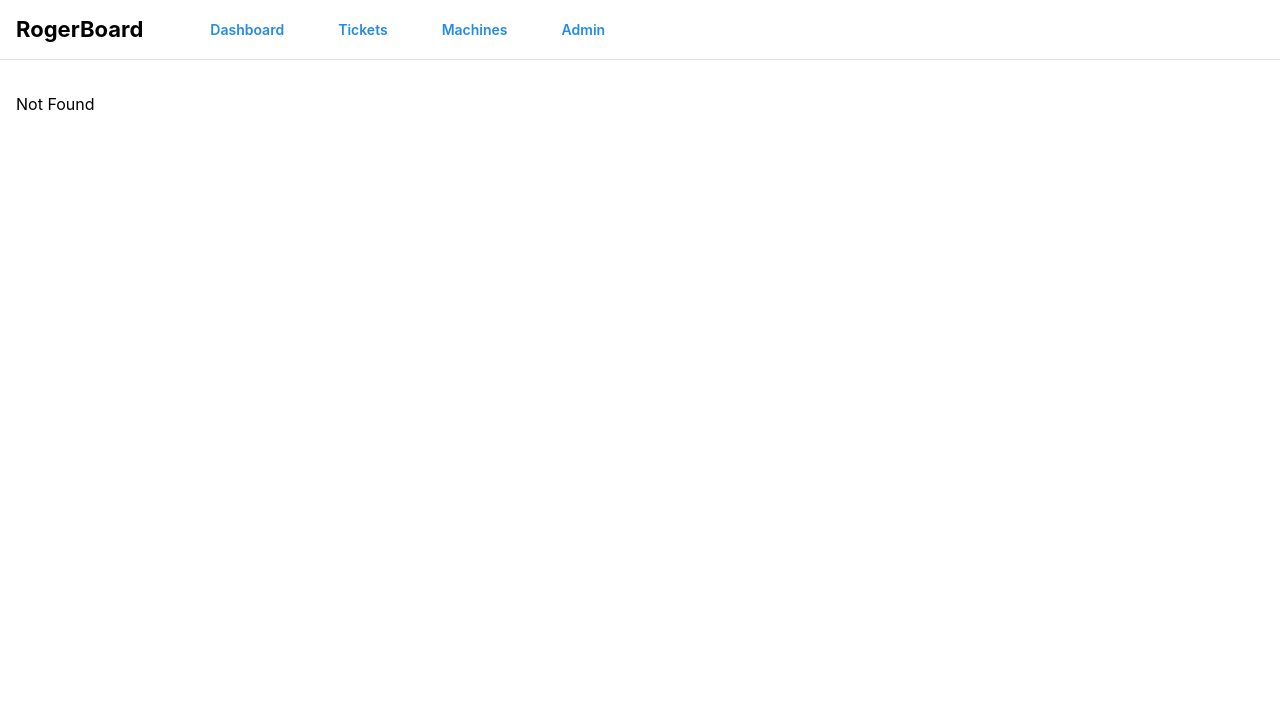
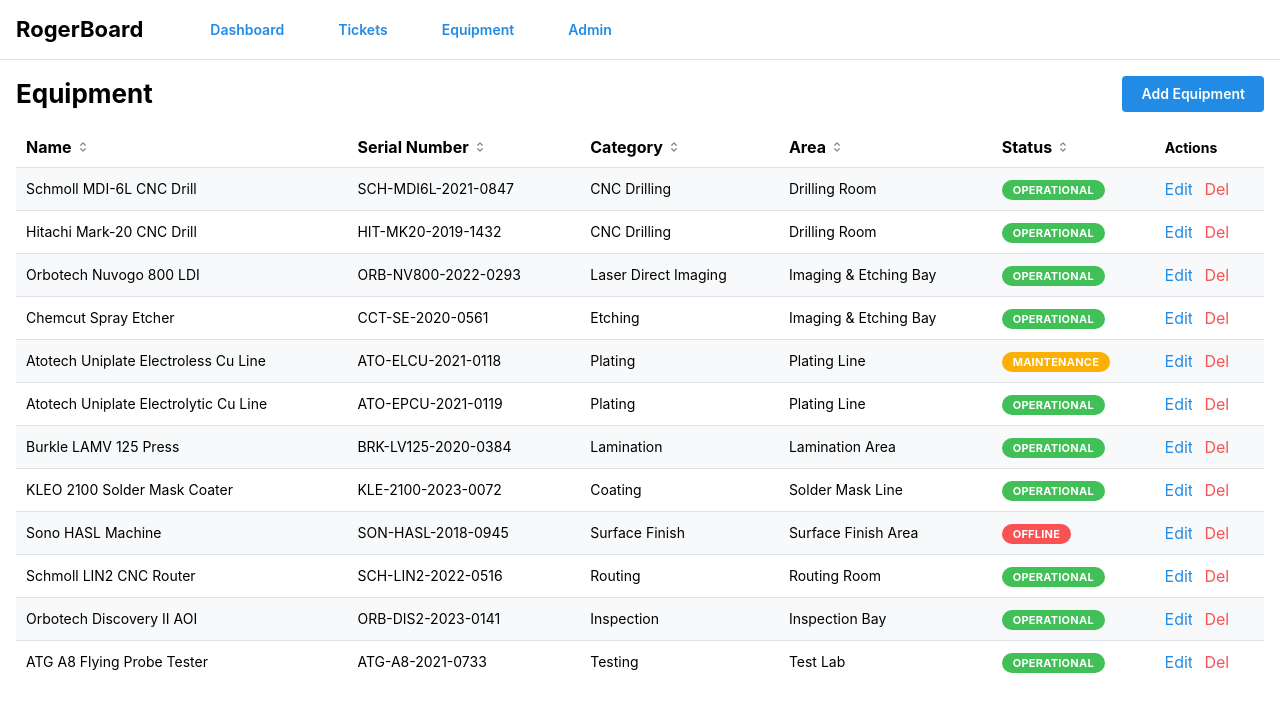
Before and after one commit to pushkatel/v2rogerBoard, a React (Vite) app: page /equipment in a window 1280 px wide. Before the commit this address had no page. Shown: the top 712 px of the page. Built offline with nearby package versions, Linux system fonts and the light colour scheme.

Commit message:
refactor: rename machine to equipment across codebase

```diff
--- a/src/components/pages/dashboard/Dashboard.tsx
+++ b/src/components/pages/dashboard/Dashboard.tsx
@@ -3,13 +3,13 @@
 import { useAppContext } from "@/data/AppContext";
 
 export const Dashboard = () => {
-  const { tickets, machines, employees } = useAppContext();
+  const { tickets, equipment, employees } = useAppContext();
 
   const openTickets = tickets.filter((t) => t.status === "open").length;
   const inProgressTickets = tickets.filter((t) => t.status === "in-progress").length;
-  const operational = machines.filter((m) => m.status === "operational").length;
-  const maintenance = machines.filter((m) => m.status === "maintenance").length;
-  const offline = machines.filter((m) => m.status === "offline").length;
+  const operational = equipment.filter((e) => e.status === "operational").length;
+  const maintenance = equipment.filter((e) => e.status === "maintenance").length;
+  const offline = equipment.filter((e) => e.status === "offline").length;
 
   return (
     <Stack>
@@ -27,7 +27,7 @@
           </Group>
         </Card>
         <Card shadow="sm" padding="lg" radius="md" withBorder>
-          <Title order={3}>Machines</Title>
+          <Title order={3}>Equipment</Title>
           <Group mt="sm" gap="xl">
             <Text>
               <Text span fw={700} c="green">{operational}</Text> operational
--- a/src/components/pages/machines/Machines.tsx
+++ b/src/components/pages/equipment/Equipment.tsx
@@ -16,30 +16,30 @@
 import type { Column } from "@/components/shared/DataTable";
 import { DataTable } from "@/components/shared/DataTable";
 import { useAppContext } from "@/data/AppContext";
-import type { Machine, MachineStatus } from "@/types";
-import { machineStatusColor } from "@/utils";
+import type { Equipment as EquipmentType, EquipmentStatus } from "@/types";
+import { equipmentStatusColor } from "@/utils";
 
-export const Machines = () => {
-  const { areas, departments, machines, addMachine, updateMachine, deleteMachine } =
+export const Equipment = () => {
+  const { areas, departments, equipment, addEquipment, updateEquipment, deleteEquipment } =
     useAppContext();
   const [opened, { open, close }] = useDisclosure(false);
-  const [editing, setEditing] = useState<Machine | null>(null);
+  const [editing, setEditing] = useState<EquipmentType | null>(null);
 
-  const columns: Column<Machine>[] = [
+  const columns: Column<EquipmentType>[] = [
     { header: "Name", accessor: "name" },
     { header: "Serial Number", accessor: "serialNumber" },
     { header: "Category", accessor: "category" },
     {
       header: "Area",
-      accessor: (m) => areas.find((a) => a.id === m.areaId)?.name ?? "—",
-      sortValue: (m) => areas.find((a) => a.id === m.areaId)?.name ?? "",
+      accessor: (e) => areas.find((a) => a.id === e.areaId)?.name ?? "—",
+      sortValue: (e) => areas.find((a) => a.id === e.areaId)?.name ?? "",
     },
     {
       header: "Status",
-      accessor: (m) => (
-        <Badge color={machineStatusColor[m.status]}>{m.status}</Badge>
+      accessor: (e) => (
+        <Badge color={equipmentStatusColor[e.status]}>{e.status}</Badge>
       ),
-      sortValue: (m) => m.status,
+      sortValue: (e) => e.status,
     },
   ];
 
@@ -50,7 +50,7 @@
       category: "",
       departmentId: "",
       areaId: "",
-      status: "operational" as MachineStatus,
+      status: "operational" as EquipmentStatus,
       purchaseDate: "",
       installDate: "",
       warrantyDate: "",
@@ -85,8 +85,8 @@
     // eslint-disable-next-line react-hooks/exhaustive-deps
   }, [editing]);
 
-  const handleOpen = (machine?: Machine) => {
-    setEditing(machine ?? null);
+  const handleOpen = (item?: EquipmentType) => {
+    setEditing(item ?? null);
     open();
   };
 
@@ -97,12 +97,12 @@
   };
 
   const handleSubmit = (values: typeof form.values) => {
-    const { departmentId, ...machineValues } = values;
+    const { departmentId, ...equipmentValues } = values;
     void departmentId;
     if (editing) {
-      updateMachine({ ...editing, ...machineValues });
+      updateEquipment({ ...editing, ...equipmentValues });
     } else {
-      addMachine({ id: `mach-${Date.now()}`, ...machineValues });
+      addEquipment({ id: `equip-${Date.now()}`, ...equipmentValues });
     }
     handleClose();
   };
@@ -112,19 +112,19 @@
   return (
     <Stack>
       <Group justify="space-between">
-        <Title order={2}>Machines</Title>
-        <Button onClick={() => handleOpen()}>Add Machine</Button>
+        <Title order={2}>Equipment</Title>
+        <Button onClick={() => handleOpen()}>Add Equipment</Button>
       </Group>
       <DataTable
         columns={columns}
-        data={machines}
+        data={equipment}
         onEdit={handleOpen}
-        onDelete={deleteMachine}
+        onDelete={deleteEquipment}
       />
       <Modal
         opened={opened}
         onClose={handleClose}
-        title={editing ? "Edit Machine" : "Add Machine"}
+        title={editing ? "Edit Equipment" : "Add Equipment"}
       >
         <form onSubmit={form.onSubmit(handleSubmit)}>
           <Stack>
--- a/src/components/pages/tickets/Tickets.tsx
+++ b/src/components/pages/tickets/Tickets.tsx
@@ -27,7 +27,7 @@
   const {
     tickets,
     employees,
-    machines,
+    equipment,
     addTicket,
     updateTicket,
     deleteTicket,
@@ -67,15 +67,15 @@
           employees.find((e) => e.id === t.assignedEmployeeId)?.name ?? "",
       },
       {
-        header: "Machine",
+        header: "Equipment",
         accessor: (t) =>
-          machines.find((m) => m.id === t.relatedMachineId)?.name ?? "—",
+          equipment.find((e) => e.id === t.relatedEquipmentId)?.name ?? "—",
         sortValue: (t) =>
-          machines.find((m) => m.id === t.relatedMachineId)?.name ?? "",
+          equipment.find((e) => e.id === t.relatedEquipmentId)?.name ?? "",
       },
       { header: "Created", accessor: "createdAt" },
     ],
-    [employees, machines],
+    [employees, equipment],
   );
 
   const form = useForm({
@@ -86,7 +86,7 @@
       status: "open" as TicketStatus,
       priority: "medium" as TicketPriority,
       assignedEmployeeId: null as string | null,
-      relatedMachineId: null as string | null,
+      relatedEquipmentId: null as string | null,
     },
   });
 
@@ -99,7 +99,7 @@
         status: editing.status,
         priority: editing.priority,
         assignedEmployeeId: editing.assignedEmployeeId,
-        relatedMachineId: editing.relatedMachineId,
+        relatedEquipmentId: editing.relatedEquipmentId,
       });
     } else {
       form.reset();
@@ -199,10 +199,10 @@
               {...form.getInputProps("assignedEmployeeId")}
             />
             <Select
-              label="Related Machine"
+              label="Related Equipment"
               clearable
-              data={machines.map((m) => ({ value: m.id, label: m.name }))}
-              {...form.getInputProps("relatedMachineId")}
+              data={equipment.map((e) => ({ value: e.id, label: e.name }))}
+              {...form.getInputProps("relatedEquipmentId")}
             />
             <Button type="submit">{editing ? "Update" : "Create"}</Button>
           </Stack>
--- a/src/data/AppContext.tsx
+++ b/src/data/AppContext.tsx
@@ -1,27 +1,27 @@
 import { createContext, useContext, useState } from "react";
 
-import type { Area, Department, Employee, Machine, Ticket } from "@/types";
+import type { Area, Department, Employee, Equipment, Ticket } from "@/types";
 
 import {
   seedAreas,
   seedDepartments,
   seedEmployees,
-  seedMachines,
+  seedEquipment,
   seedTickets,
 } from "./seed";
 
 interface AppContextValue {
   tickets: Ticket[];
-  machines: Machine[];
+  equipment: Equipment[];
   employees: Employee[];
   departments: Department[];
   areas: Area[];
   addTicket: (ticket: Ticket) => void;
   updateTicket: (ticket: Ticket) => void;
   deleteTicket: (id: string) => void;
-  addMachine: (machine: Machine) => void;
-  updateMachine: (machine: Machine) => void;
-  deleteMachine: (id: string) => void;
+  addEquipment: (item: Equipment) => void;
+  updateEquipment: (item: Equipment) => void;
+  deleteEquipment: (id: string) => void;
   addEmployee: (employee: Employee) => void;
   updateEmployee: (employee: Employee) => void;
   deleteEmployee: (id: string) => void;
@@ -44,7 +44,7 @@
 
 export const AppProvider = ({ children }: { children: React.ReactNode }) => {
   const [tickets, setTickets] = useState<Ticket[]>(seedTickets);
-  const [machines, setMachines] = useState<Machine[]>(seedMachines);
+  const [equipment, setEquipment] = useState<Equipment[]>(seedEquipment);
   const [employees, setEmployees] = useState<Employee[]>(seedEmployees);
   const [departments, setDepartments] = useState<Department[]>(seedDepartments);
   const [areas, setAreas] = useState<Area[]>(seedAreas);
@@ -55,11 +55,11 @@
   const deleteTicket = (id: string) =>
     setTickets((prev) => prev.filter((t) => t.id !== id));
 
-  const addMachine = (machine: Machine) => setMachines((prev) => [...prev, machine]);
-  const updateMachine = (machine: Machine) =>
-    setMachines((prev) => prev.map((m) => (m.id === machine.id ? machine : m)));
-  const deleteMachine = (id: string) =>
-    setMachines((prev) => prev.filter((m) => m.id !== id));
+  const addEquipment = (item: Equipment) => setEquipment((prev) => [...prev, item]);
+  const updateEquipment = (item: Equipment) =>
+    setEquipment((prev) => prev.map((e) => (e.id === item.id ? item : e)));
+  const deleteEquipment = (id: string) =>
+    setEquipment((prev) => prev.filter((e) => e.id !== id));
 
   const addEmployee = (employee: Employee) => setEmployees((prev) => [...prev, employee]);
   const updateEmployee = (employee: Employee) =>
@@ -83,16 +83,16 @@
     <AppContext.Provider
       value={{
         tickets,
-        machines,
+        equipment,
         employees,
         departments,
         areas,
         addTicket,
         updateTicket,
         deleteTicket,
-        addMachine,
-        updateMachine,
-        deleteMachine,
+        addEquipment,
+        updateEquipment,
+        deleteEquipment,
         addEmployee,
         updateEmployee,
         deleteEmployee,
--- a/src/data/seed.ts
+++ b/src/data/seed.ts
@@ -1,4 +1,4 @@
-import type { Area, Department, Employee, Machine, Ticket } from "@/types";
+import type { Area, Department, Employee, Equipment, Ticket } from "@/types";
 
 export const seedDepartments: Department[] = [
   { id: "dept-1", name: "Engineering" },
@@ -92,7 +92,7 @@
   },
 ];
 
-export const seedMachines: Machine[] = [
+export const seedEquipment: Equipment[] = [
   {
     id: "mach-1",
     name: "Schmoll MDI-6L CNC Drill",
@@ -249,7 +249,7 @@
     status: "open",
     priority: "high",
     assignedEmployeeId: "emp-3",
-    relatedMachineId: "mach-1",
+    relatedEquipmentId: "mach-1",
     createdAt: "2026-02-22",
   },
   {
@@ -261,7 +261,7 @@
     status: "in-progress",
     priority: "high",
     assignedEmployeeId: "emp-4",
-    relatedMachineId: "mach-5",
+    relatedEquipmentId: "mach-5",
     createdAt: "2026-02-20",
   },
   {
@@ -273,7 +273,7 @@
     status: "open",
     priority: "high",
     assignedEmployeeId: "emp-5",
-    relatedMachineId: "mach-8",
+    relatedEquipmentId: "mach-8",
     createdAt: "2026-02-23",
   },
   {
@@ -285,7 +285,7 @@
     status: "in-progress",
     priority: "medium",
     assignedEmployeeId: "emp-7",
-    relatedMachineId: "mach-7",
+    relatedEquipmentId: "mach-7",
     createdAt: "2026-02-18",
   },
   {
@@ -297,7 +297,7 @@
     status: "open",
     priority: "medium",
     assignedEmployeeId: "emp-6",
-    relatedMachineId: "mach-11",
+    relatedEquipmentId: "mach-11",
     createdAt: "2026-02-21",
   },
   {
@@ -309,7 +309,7 @@
     status: "closed",
     priority: "low",
     assignedEmployeeId: "emp-7",
-    relatedMachineId: "mach-12",
+    relatedEquipmentId: "mach-12",
     createdAt: "2026-02-10",
   },
   {
@@ -321,7 +321,7 @@
     status: "open",
     priority: "medium",
     assignedEmployeeId: null,
-    relatedMachineId: null,
+    relatedEquipmentId: null,
     createdAt: "2026-02-24",
   },
   {
@@ -333,7 +333,7 @@
     status: "open",
     priority: "medium",
     assignedEmployeeId: "emp-7",
-    relatedMachineId: "mach-4",
+    relatedEquipmentId: "mach-4",
     createdAt: "2026-02-23",
   },
 ];
--- a/src/routeTree.gen.ts
+++ b/src/routeTree.gen.ts
@@ -10,7 +10,7 @@
 
 import { Route as rootRouteImport } from './routes/__root'
 import { Route as TicketsRouteImport } from './routes/tickets'
-import { Route as MachinesRouteImport } from './routes/machines'
+import { Route as EquipmentRouteImport } from './routes/equipment'
 import { Route as AdminRouteImport } from './routes/admin'
 import { Route as IndexRouteImport } from './routes/index'
 
@@ -19,9 +19,9 @@
   path: '/tickets',
   getParentRoute: () => rootRouteImport,
 } as any)
-const MachinesRoute = MachinesRouteImport.update({
-  id: '/machines',
-  path: '/machines',
+const EquipmentRoute = EquipmentRouteImport.update({
+  id: '/equipment',
+  path: '/equipment',
   getParentRoute: () => rootRouteImport,
 } as any)
 const AdminRoute = AdminRouteImport.update({
@@ -38,34 +38,34 @@
 export interface FileRoutesByFullPath {
   '/': typeof IndexRoute
   '/admin': typeof AdminRoute
-  '/machines': typeof MachinesRoute
+  '/equipment': typeof EquipmentRoute
   '/tickets': typeof TicketsRoute
 }
 export interface FileRoutesByTo {
   '/': typeof IndexRoute
   '/admin': typeof AdminRoute
-  '/machines': typeof MachinesRoute
+  '/equipment': typeof EquipmentRoute
   '/tickets': typeof TicketsRoute
 }
 export interface FileRoutesById {
   __root__: typeof rootRouteImport
   '/': typeof IndexRoute
   '/admin': typeof AdminRoute
-  '/machines': typeof MachinesRoute
+  '/equipment': typeof EquipmentRoute
   '/tickets': typeof TicketsRoute
 }
 export interface FileRouteTypes {
   fileRoutesByFullPath: FileRoutesByFullPath
-  fullPaths: '/' | '/admin' | '/machines' | '/tickets'
+  fullPaths: '/' | '/admin' | '/equipment' | '/tickets'
   fileRoutesByTo: FileRoutesByTo
-  to: '/' | '/admin' | '/machines' | '/tickets'
-  id: '__root__' | '/' | '/admin' | '/machines' | '/tickets'
+  to: '/' | '/admin' | '/equipment' | '/tickets'
+  id: '__root__' | '/' | '/admin' | '/equipment' | '/tickets'
   fileRoutesById: FileRoutesById
 }
 export interface RootRouteChildren {
   IndexRoute: typeof IndexRoute
   AdminRoute: typeof AdminRoute
-  MachinesRoute: typeof MachinesRoute
+  EquipmentRoute: typeof EquipmentRoute
   TicketsRoute: typeof TicketsRoute
 }
 
@@ -78,11 +78,11 @@
       preLoaderRoute: typeof TicketsRouteImport
       parentRoute: typeof rootRouteImport
     }
-    '/machines': {
-      id: '/machines'
-      path: '/machines'
-      fullPath: '/machines'
-      preLoaderRoute: typeof MachinesRouteImport
+    '/equipment': {
+      id: '/equipment'
+      path: '/equipment'
+      fullPath: '/equipment'
+      preLoaderRoute: typeof EquipmentRouteImport
       parentRoute: typeof rootRouteImport
     }
     '/admin': {
@@ -105,7 +105,7 @@
 const rootRouteChildren: RootRouteChildren = {
   IndexRoute: IndexRoute,
   AdminRoute: AdminRoute,
-  MachinesRoute: MachinesRoute,
+  EquipmentRoute: EquipmentRoute,
   TicketsRoute: TicketsRoute,
 }
 export const routeTree = rootRouteImport
--- a/src/routes/__root.tsx
+++ b/src/routes/__root.tsx
@@ -18,8 +18,8 @@
                 <Link to="/tickets">
                   <Button variant="subtle">Tickets</Button>
                 </Link>
-                <Link to="/machines">
-                  <Button variant="subtle">Machines</Button>
+                <Link to="/equipment">
+                  <Button variant="subtle">Equipment</Button>
                 </Link>
                 <Link to="/admin">
                   <Button variant="subtle">Admin</Button>
--- /dev/null
+++ b/src/routes/equipment.tsx
@@ -0,0 +1,7 @@
+import { createFileRoute } from "@tanstack/react-router";
+
+import { Equipment } from "@/components/pages/equipment/Equipment";
+
+export const Route = createFileRoute("/equipment")({
+  component: Equipment,
+});
--- a/src/routes/machines.tsx
+++ /dev/null
@@ -1,7 +0,0 @@
-import { createFileRoute } from "@tanstack/react-router";
-
-import { Machines } from "@/components/pages/machines/Machines";
-
-export const Route = createFileRoute("/machines")({
-  component: Machines,
-});
--- a/src/utils.ts
+++ b/src/utils.ts
@@ -1,4 +1,4 @@
-import type { MachineStatus, TicketPriority, TicketStatus, TicketType } from "./types";
+import type { EquipmentStatus, TicketPriority, TicketStatus, TicketType } from "./types";
 
 export const ticketStatusColor: Record<TicketStatus, string> = {
   open: "blue",
@@ -17,7 +17,7 @@
   customer: "teal",
 };
 
-export const machineStatusColor: Record<MachineStatus, string> = {
+export const equipmentStatusColor: Record<EquipmentStatus, string> = {
   operational: "green",
   maintenance: "yellow",
   offline: "red",
```
Also changed, not shown: src/types.ts (+4 -4 lines), 1 other file (tests, documents, lock files or other folders).
